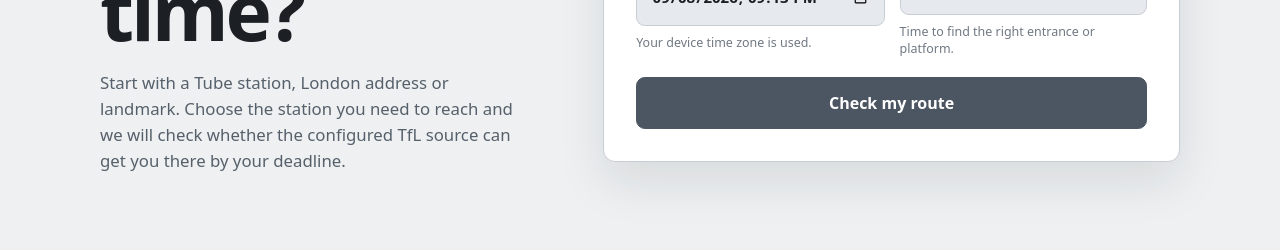
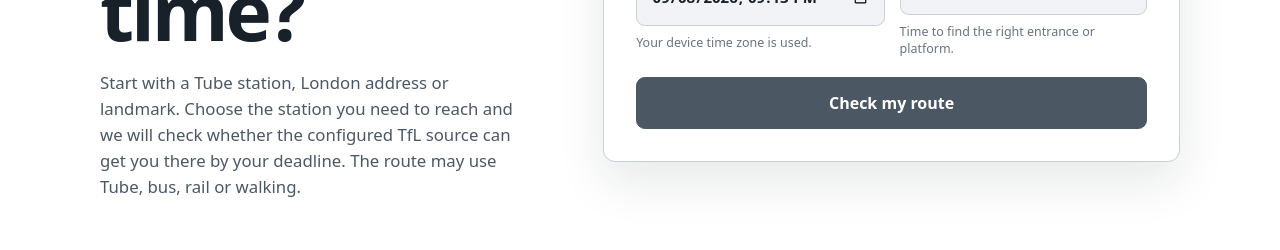
Before and after one commit to MeGallin/lastlink-client, a React (Vite) app: page / in a window 1280 px wide. Shown: the part 424-674 px from the top of the page. Built offline with nearby package versions, Linux system fonts and the light colour scheme; no server answers.

Commit message:
client second build

```diff
--- a/src/App.css
+++ b/src/App.css
@@ -1,35 +1,18 @@
 :root {
-  color-scheme: dark light;
-  --page: #111315;
-  --surface: #191c20;
-  --surface-raised: #22262b;
-  --line: #3a4048;
-  --text: #eef1f4;
-  --muted: #aab1ba;
-  --quiet: #7c858f;
-  --accent: #c8cfd8;
-  --accent-strong: #16191d;
-  --warning: #b7c0ca;
-  --danger: #e7a09a;
+  color-scheme: light;
+  --page: #ffffff;
+  --surface: #ffffff;
+  --surface-raised: #f1f3f6;
+  --line: #c8cfd7;
+  --text: #18212a;
+  --muted: #4b5864;
+  --quiet: #687580;
+  --accent: #4b5864;
+  --accent-strong: #ffffff;
+  --warning: #765b16;
+  --danger: #a33a32;
   --radius: 0.75rem;
-  --shadow: 0 1.25rem 3rem rgb(0 0 0 / 0.18);
-}
-
-@media (prefers-color-scheme: light) {
-  :root {
-    --page: #eef0f2;
-    --surface: #ffffff;
-    --surface-raised: #e6e9ed;
-    --line: #c7cdd4;
-    --text: #1c2024;
-    --muted: #56606a;
-    --quiet: #707983;
-    --accent: #4c5662;
-    --accent-strong: #ffffff;
-    --warning: #616c78;
-    --danger: #a13931;
-    --shadow: 0 1.25rem 3rem rgb(20 25 30 / 0.1);
-  }
+  --shadow: 0 1.25rem 3rem rgb(20 25 30 / 0.1);
 }
 
 * {
@@ -469,7 +452,9 @@ h2 {
 .route-flow__step--tube .route-flow__connector {
   width: 0.34rem;
   background: var(--route-line-color);
-  box-shadow: 0 0 0 1px var(--surface-raised);
+  box-shadow:
+    0 0 0 1px var(--surface),
+    0 0 0 2px color-mix(in srgb, var(--route-line-color) 45%, var(--line));
 }
 
 .route-flow__step--walk .route-flow__connector {
--- a/src/App.tsx
+++ b/src/App.tsx
@@ -35,7 +35,8 @@ function App() {
           <p className="intro-copy">
             Start with a Tube station, London address or landmark. Choose the
             station you need to reach and we will check whether the configured
-            TfL source can get you there by your deadline.
+            TfL source can get you there by your deadline. The route may use
+            Tube, bus, rail or walking.
           </p>
         </section>
 
--- a/src/components/JourneyAnswer.tsx
+++ b/src/components/JourneyAnswer.tsx
@@ -4,7 +4,9 @@ import type { JourneyResponse, JourneyStatus } from '../types/journey'
 import {
   formatJourneyDuration,
   formatLineName,
+  formatRouteService,
   getLineColor,
+  getRouteDisplayMode,
   getRouteIconKind,
 } from './route-flow'
 
@@ -43,17 +45,8 @@ function formatEvidenceSource(source: string) {
     .replace(/^Tfl\b/, 'TfL')
 }
 
-function formatMode(mode: string) {
-  return mode === 'tube' ? 'Tube' : mode === 'walk' ? 'Walk' : mode
-}
-
-function formatLegLabel(mode: string, lineName?: string) {
-  if (mode === 'tube' && lineName) return `Tube: ${formatLineName(lineName)}`
-  return formatMode(mode)
-}
-
-function RouteLegIcon({ mode }: { mode: string }) {
-  switch (getRouteIconKind(mode)) {
+function RouteLegIcon({ mode, lineName }: { mode: string; lineName?: string }) {
+  switch (getRouteIconKind(mode, lineName)) {
     case 'walk':
       return <PersonSimpleWalk aria-hidden="true" size={26} weight="regular" />
     case 'tube':
@@ -106,15 +99,16 @@ export function JourneyAnswer({ response, answerRef }: JourneyAnswerProps) {
           <ol className="route-flow" aria-label="Journey route">
             {route.legs.map((leg, index) => {
               const lineColor = getLineColor(leg.lineName)
+              const displayMode = getRouteDisplayMode(leg.mode, leg.lineName)
               return (
                 <li
-                  className={`route-flow__step route-flow__step--${leg.mode}`}
+                  className={`route-flow__step route-flow__step--${displayMode}`}
                   key={`${leg.departureAt}-${leg.arrivalAt}-${leg.from}`}
                   style={{ '--route-line-color': lineColor } as CSSProperties}
                 >
                   <div className="route-flow__visual" aria-hidden="true">
                     <span className="route-flow__icon">
-                      <RouteLegIcon mode={leg.mode} />
+                      <RouteLegIcon mode={leg.mode} lineName={leg.lineName} />
                     </span>
                     {index < route.legs.length - 1 && (
                       <span className="route-flow__connector" />
@@ -123,8 +117,8 @@ export function JourneyAnswer({ response, answerRef }: JourneyAnswerProps) {
                   <div className="route-flow__detail">
                     <div className="route-step-heading">
                       <div className="route-step-mode">
-                        <strong>{formatLegLabel(leg.mode, leg.lineName)}</strong>
-                        {leg.mode === 'tube' && leg.lineName && (
+                        <strong>{formatRouteService(leg.mode, leg.lineName)}</strong>
+                        {displayMode === 'tube' && leg.lineName && (
                           <span
                             className="route-line-key"
                             role="img"
--- a/src/components/route-flow.ts
+++ b/src/components/route-flow.ts
@@ -1,4 +1,6 @@
 export type RouteIconKind = 'walk' | 'tube' | 'bus' | 'rail' | 'other'
+
+export type RouteDisplayMode = RouteIconKind | 'overground'
 
 const lineColors: Record<string, string> = {
   bakerloo: '#b26300',
@@ -29,8 +31,24 @@ export function getLineColor(lineName?: string) {
   return (key && lineColors[key]) || 'var(--accent)'
 }
 
-export function getRouteIconKind(mode: string): RouteIconKind {
-  switch (mode.trim().toLowerCase()) {
+export function getRouteDisplayMode(
+  mode: string,
+  lineName?: string,
+): RouteDisplayMode {
+  const normalizedMode = mode.trim().toLowerCase()
+  if (normalizedMode !== 'other') return getKnownRouteDisplayMode(normalizedMode)
+
+  const normalizedLineName = lineName?.trim().toLowerCase() ?? ''
+  const lineKey = normalizedLineName.replace(/\s+line$/, '')
+  if (lineKey && lineColors[lineKey]) return 'tube'
+  if (/\b(bus|coach)\b/.test(normalizedLineName)) return 'bus'
+  if (/\b(overground|dlr)\b/.test(normalizedLineName)) return 'overground'
+  if (/\b(rail|train)\b/.test(normalizedLineName)) return 'rail'
+  return 'other'
+}
+
+function getKnownRouteDisplayMode(mode: string): RouteDisplayMode {
+  switch (mode) {
     case 'walk':
       return 'walk'
     case 'tube':
@@ -38,11 +56,42 @@ export function getRouteIconKind(mode: string): RouteIconKind {
     case 'bus':
       return 'bus'
     case 'rail':
+      return 'rail'
     case 'overground':
-      return 'rail'
+      return 'overground'
     default:
       return 'other'
   }
+}
+
+export function formatRouteMode(mode: string, lineName?: string) {
+  const displayMode = getRouteDisplayMode(mode, lineName)
+  return displayMode === 'tube'
+    ? 'Tube'
+    : displayMode === 'walk'
+      ? 'Walk'
+      : displayMode === 'bus'
+        ? 'Bus'
+        : displayMode === 'rail'
+          ? 'Rail'
+          : displayMode === 'overground'
+            ? 'Overground'
+            : 'Other'
+}
+
+export function formatRouteService(mode: string, lineName?: string) {
+  const serviceName = lineName?.trim()
+  if (!serviceName) return formatRouteMode(mode)
+  return `${formatRouteMode(mode, serviceName)}: ${
+    getRouteDisplayMode(mode, serviceName) === 'tube'
+      ? formatLineName(serviceName)
+      : serviceName
+  }`
+}
+
+export function getRouteIconKind(mode: string, lineName?: string): RouteIconKind {
+  const displayMode = getRouteDisplayMode(mode, lineName)
+  return displayMode === 'overground' ? 'rail' : displayMode
 }
 
 export function formatJourneyDuration(departureAt: string, arrivalAt: string) {
--- a/src/index.css
+++ b/src/index.css
@@ -8,5 +8,5 @@
 }
 
 html {
-  background: #121719;
+  background: #ffffff;
 }
```
Also changed, not shown: scripts/check-route-flow.mjs (+14 -0 lines).
